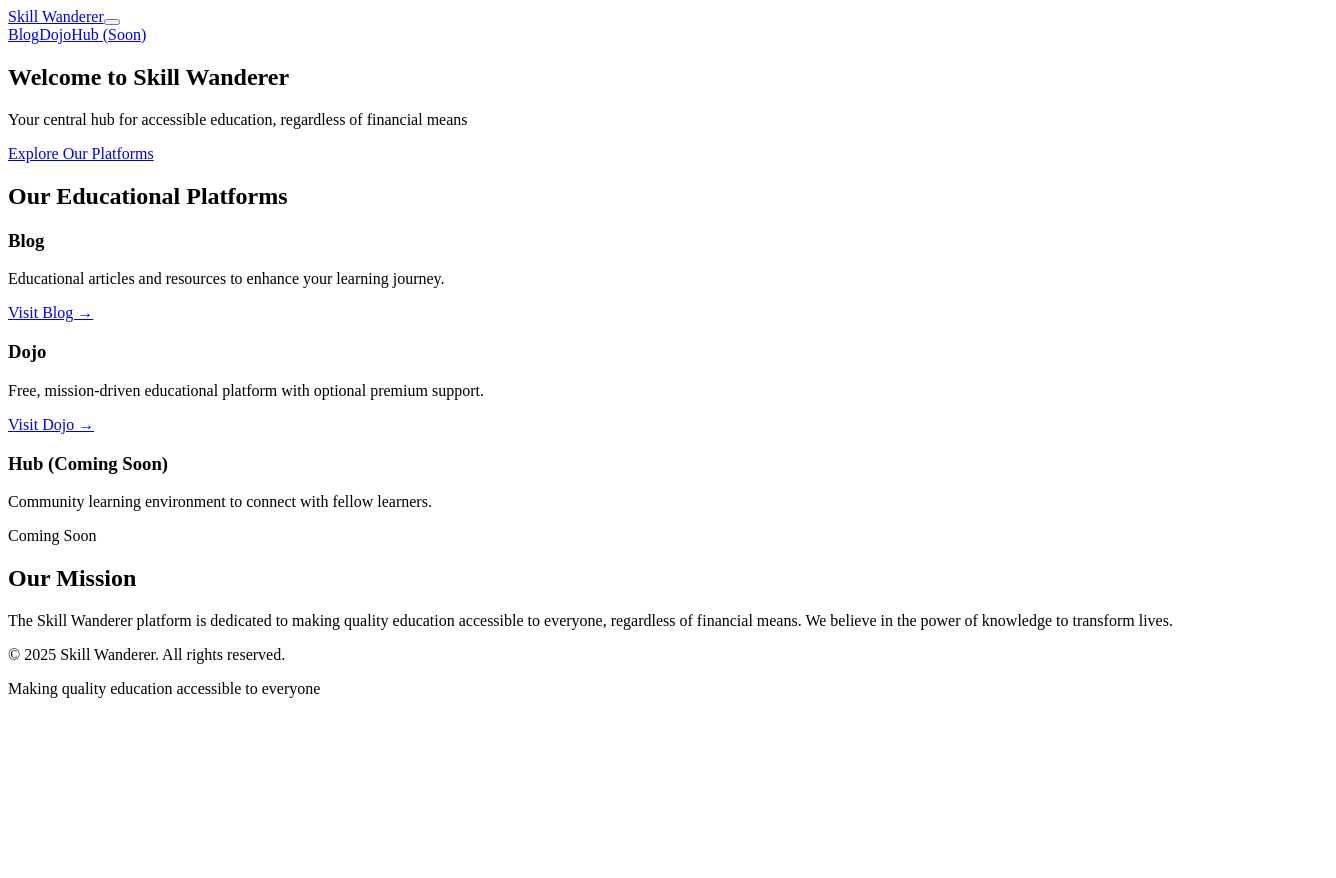
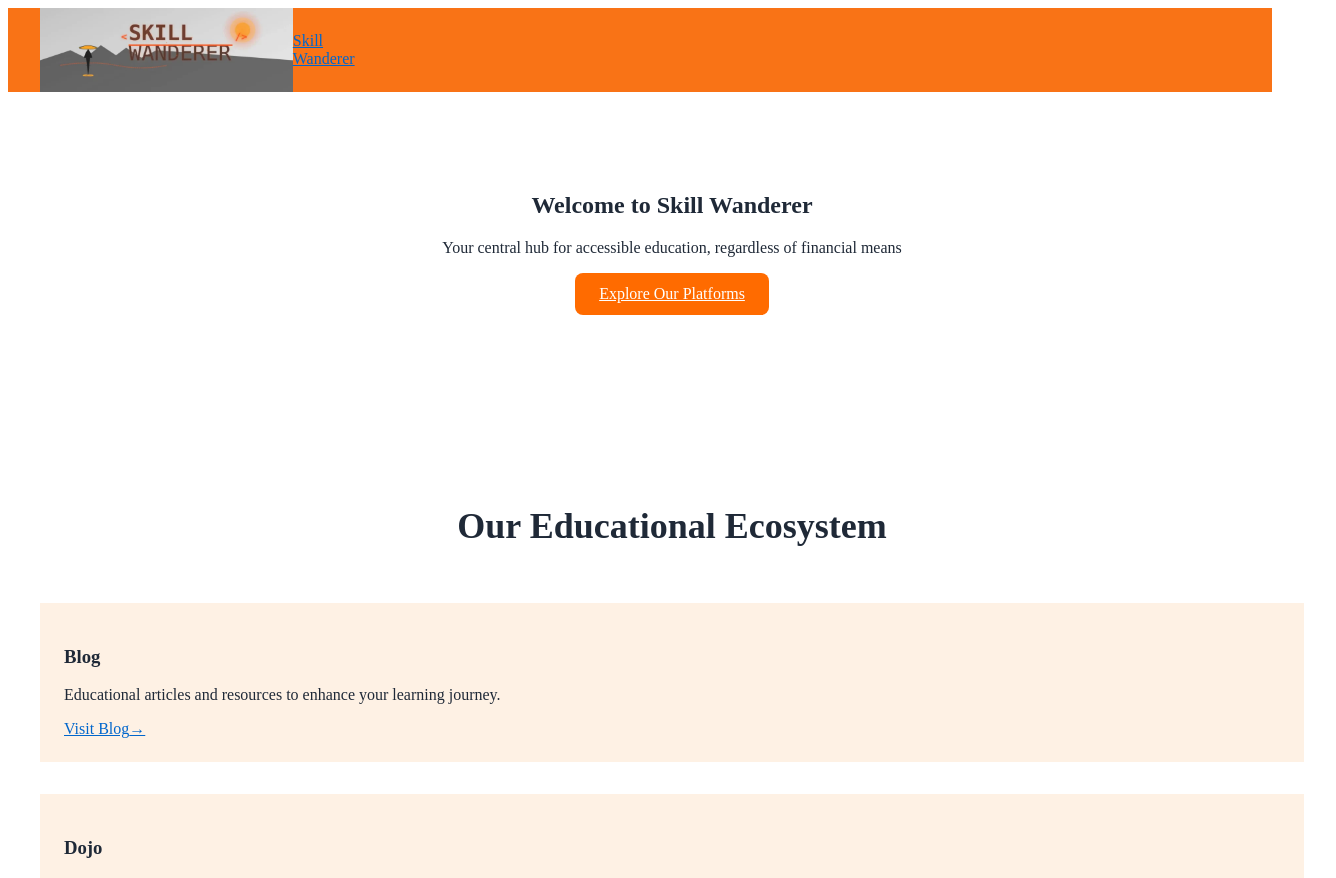
Before and after one commit to skill-wanderer/skill-wanderer-landing-page, a Nuxt app: page / in a window 1280 px wide. Shown: the top 878 px of the page, 1336 px wide, since content can reach past the window. Before the commit the page ends 800 px from the top, so only its background shows below. Built offline with nearby package versions, Linux system fonts and the light colour scheme.

Commit message:
draft style

```diff
--- a/assets/css/main.css
+++ b/assets/css/main.css
@@ -12,6 +12,24 @@
     font-feature-settings: "kern";
     -webkit-font-smoothing: antialiased;
     -moz-osx-font-smoothing: grayscale;
+    background-color: white;
+  }
+
+  a {
+    color: #0066cc; /* Standard blue for regular links */
+  }
+
+  /* Add these explicit color definitions */
+  .bg-orange-500 {
+    background-color: #f97316 !important;
+  }
+
+  .bg-gray-800 {
+    background-color: #1f2937 !important;
+  }
+
+  .bg-gray-100 {
+    background-color: #f3f4f6 !important;
   }
 }
 
@@ -64,7 +82,7 @@
   }
 
   .btn-primary {
-    background-color: #00C58E; /* bg-primary */
+    background-color: #FF6B00; /* Orange accent color */
     color: white;
     padding: 0.75rem 1.5rem; /* px-6 py-3 */
     border-radius: 0.5rem; /* rounded-lg */
@@ -75,6 +93,14 @@
 
   .btn-primary:hover {
     opacity: 0.8; /* hover:bg-opacity-80 */
+  }
+
+  .text-primary {
+    color: #FF6B00; /* Orange accent color */
+  }
+
+  .hover\:text-primary:hover {
+    color: #FF6B00; /* Orange accent color */
   }
 
   .card {
--- a/layouts/default.vue
+++ b/layouts/default.vue
@@ -1,30 +1,21 @@
 <template>
   <div class="min-h-screen flex flex-col">
-    <header class="bg-white shadow-sm sticky top-0 z-10">
+    <header class="bg-orange-500 shadow-sm sticky top-0 z-10 text-white">
       <nav class="container flex justify-between items-center py-4 md:py-6">
-        <NuxtLink to="/" class="text-xl md:text-2xl font-bold text-primary">Skill Wanderer</NuxtLink>
+        <NuxtLink to="/" class="flex items-center space-x-2 w-1/5">
+          <img src="/cropped-skill-wanderer-logo-768x256.webp" alt="Skill Wanderer Logo" class="h-8 md:h-10 w-full object-contain" />
+          <span class="text-xl md:text-2xl font-bold text-white">Skill Wanderer</span>
+        </NuxtLink>
 
-        <!-- Mobile Menu Button -->
-        <button @click="showMobileMenu = !showMobileMenu" class="md:hidden">
-          <span class="block w-6 h-px mb-1 bg-gray-900"></span>
-          <span class="block w-6 h-px mb-1 bg-gray-900"></span>
-          <span class="block w-6 h-px bg-gray-900"></span>
-        </button>
 
-        <!-- Desktop Navigation -->
-        <div class="hidden md:flex space-x-8">
-          <a href="https://blog.skill-wanderer.com" class="hover:text-primary transition">Blog</a>
-          <a href="https://dojo.skill-wanderer.com" class="hover:text-primary transition">Dojo</a>
-          <a href="https://hub.skill-wanderer.com" class="hover:text-primary transition opacity-50">Hub (Soon)</a>
-        </div>
       </nav>
 
       <!-- Mobile Navigation -->
-      <div v-if="showMobileMenu" class="md:hidden bg-white py-4 shadow-inner">
+      <div v-if="showMobileMenu" class="md:hidden bg-gray-800 py-4 shadow-inner">
         <div class="container flex flex-col space-y-4">
-          <a href="https://blog.skill-wanderer.com" class="hover:text-primary transition">Blog</a>
-          <a href="https://dojo.skill-wanderer.com" class="hover:text-primary transition">Dojo</a>
-          <a href="https://hub.skill-wanderer.com" class="hover:text-primary transition opacity-50">Hub (Soon)</a>
+          <NuxtLink to="https://blog.skill-wanderer.com" class="text-white hover:text-orange-300 transition">Blog</NuxtLink>
+          <NuxtLink to="https://dojo.skill-wanderer.com" class="text-white hover:text-orange-300 transition">Dojo</NuxtLink>
+          <NuxtLink to="https://hub.skill-wanderer.com" class="text-white hover:text-orange-300 transition opacity-50">Hub (Soon)</NuxtLink>
         </div>
       </div>
     </header>
--- a/nuxt.config.ts
+++ b/nuxt.config.ts
@@ -9,17 +9,22 @@ export default defineNuxtConfig({
       meta: [
         { charset: 'utf-8' },
         { name: 'viewport', content: 'width=device-width, initial-scale=1' },
-        { hid: 'description', name: 'description', content: 'The central navigation hub for the Skill Wanderer ecosystem' }
+        { hid: 'description', name: 'description', content: 'The central navigation hub for the Skill Wanderer ecosystem' },
+        // Open Graph / social media meta tags for the logo
+        { property: 'og:image', content: '/cropped-skill-wanderer-logo-768x256.webp' },
+        { property: 'og:image:width', content: '768' },
+        { property: 'og:image:height', content: '256' },
+        { name: 'twitter:image', content: '/cropped-skill-wanderer-logo-768x256.webp' }
       ],
       link: [
-        { rel: 'icon', type: 'image/x-icon', href: '/favicon.ico' }
+        { rel: 'icon', type: 'image/svg+xml', href: '/skill-wanderer-favicon.svg' }
       ]
     }
   },
 
   postcss: {
     plugins: {
-      '@tailwindcss/postcss': require('./tailwind.config.js'),
+      '@tailwindcss/postcss': {},
       autoprefixer: {},
     },
   },
--- a/pages/index.vue
+++ b/pages/index.vue
@@ -15,31 +15,46 @@
       </div>
     </section>
 
-    <!-- Platforms Section -->
-    <section id="platforms" class="section bg-gray-50">
+    <!-- Products/Services Section -->
+    <section class="section" id="platforms">
       <div class="container">
-        <h2 class="section-title">Our Educational Platforms</h2>
+        <h2 class="section-title text-white">Our Educational Ecosystem</h2>
 
-        <div class="grid sm:grid-cols-2 lg:grid-cols-3 gap-6 md:gap-8">
-          <!-- Blog Platform -->
-          <div class="card">
-            <h3 class="text-xl md:text-2xl font-bold mb-3">Blog</h3>
-            <p class="mb-4 text-gray-600">Educational articles and resources to enhance your learning journey.</p>
-            <a href="https://blog.skill-wanderer.com" class="text-primary hover:underline font-medium">Visit Blog →</a>
+        <div class="grid grid-cols-1 md:grid-cols-3 gap-8 md:gap-12">
+          <!-- Blog Card -->
+          <div class="platform-card cream-bg rounded-lg shadow-lg overflow-hidden">
+            <div class="p-6">
+              <h3 class="text-2xl font-bold mb-3 text-orange-500">Blog</h3>
+              <p class="text-gray-700 mb-4">Educational articles and resources to enhance your learning journey.</p>
+              <a href="https://blog.skill-wanderer.com" class="inline-flex items-center text-orange-500 hover:text-orange-600">
+                Visit Blog <span class="ml-1">→</span>
+              </a>
+            </div>
           </div>
 
-          <!-- Dojo Platform -->
-          <div class="card">
-            <h3 class="text-xl md:text-2xl font-bold mb-3">Dojo</h3>
-            <p class="mb-4 text-gray-600">Free, mission-driven educational platform with optional premium support.</p>
-            <a href="https://dojo.skill-wanderer.com" class="text-primary hover:underline font-medium">Visit Dojo →</a>
+          <!-- Dojo Card -->
+          <div class="platform-card cream-bg rounded-lg shadow-lg overflow-hidden">
+            <div class="p-6">
+              <h3 class="text-2xl font-bold mb-3 text-orange-500">Dojo</h3>
+              <p class="text-gray-700 mb-4">Interactive courses and learning paths for structured skill development.</p>
+              <a href="https://dojo.skill-wanderer.com" class="inline-flex items-center text-orange-500 hover:text-orange-600">
+                Visit Dojo <span class="ml-1">→</span>
+              </a>
+            </div>
           </div>
 
-          <!-- Hub Platform (Coming Soon) -->
-          <div class="card opacity-75">
-            <h3 class="text-xl md:text-2xl font-bold mb-3">Hub <span class="text-sm font-normal text-gray-500">(Coming Soon)</span></h3>
-            <p class="mb-4 text-gray-600">Community learning environment to connect with fellow learners.</p>
-            <span class="text-gray-400">Coming Soon</span>
+          <!-- Hub Card (Coming Soon) -->
+          <div class="platform-card cream-bg rounded-lg shadow-lg overflow-hidden relative">
+            <div class="absolute top-0 right-0 bg-gray-500 text-white py-1 px-3 rounded-bl-lg text-sm">
+              Coming Soon
+            </div>
+            <div class="p-6">
+              <h3 class="text-2xl font-bold mb-3 text-orange-500">Hub</h3>
+              <p class="text-gray-700 mb-4">Community space for connecting with fellow learners and experts.</p>
+              <a href="#" class="inline-flex items-center text-gray-400 cursor-not-allowed">
+                Visit Hub <span class="ml-1">→</span>
+              </a>
+            </div>
           </div>
         </div>
       </div>
@@ -59,3 +74,27 @@
     </section>
   </div>
 </template>
+
+<style scoped>
+.cream-bg {
+  background-color: #FEF1E4;
+}
+
+.platform-card {
+  margin: 1rem 0;
+  padding: 1.5rem;
+  transition: transform 0.3s ease, box-shadow 0.3s ease;
+}
+
+.platform-card:hover {
+  transform: translateY(-5px);
+  box-shadow: 0 20px 25px -5px rgba(0, 0, 0, 0.1), 0 10px 10px -5px rgba(0, 0, 0, 0.04);
+}
+
+.platform-title {
+  color: black;
+  display: inline-block;
+  padding: 0.25rem 1rem;
+  border-radius: 0.25rem;
+}
+</style>
```
Also changed, not shown: public/cropped-skill-wanderer-logo-768x256.webp (added), public/skill-wanderer-favicon.svg (added).
